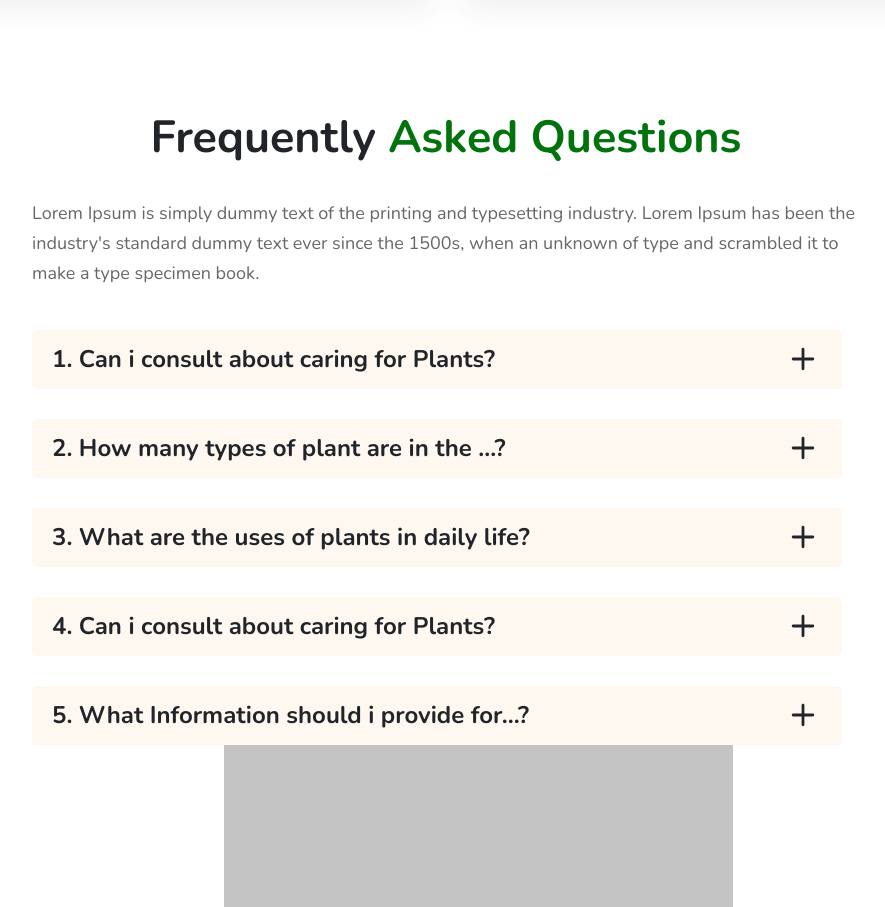
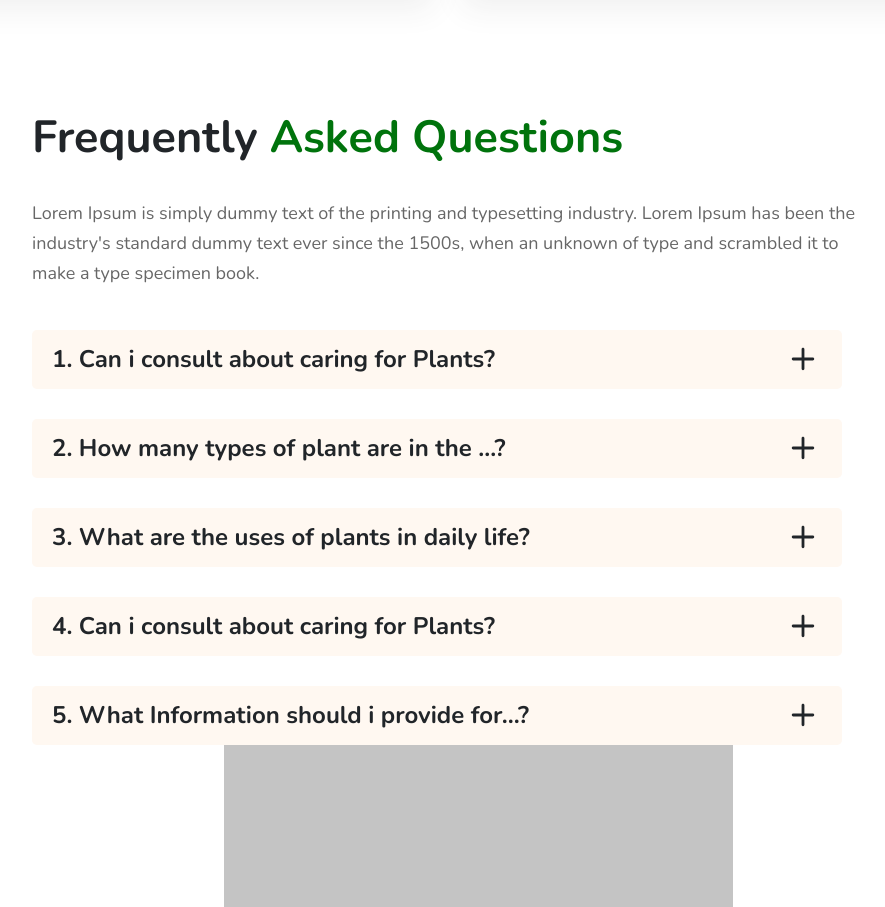
Before and after one commit to FluffyClaws/Plants-project, a plain HTML site: page index.html in a window 1280 px wide. Shown: the part 6291-7198 px from the top of the page, without its empty margins (194-1079 px from the left). Drawn offline with nearby package versions, Linux system fonts and the light colour scheme.

Commit message:
faq fixes

```diff
--- a/_main.scss
+++ b/_main.scss
@@ -877,9 +877,13 @@
 
 .faq {
   display: flex;
+  flex-direction: column;
 }
 
 .faq-head {
+  display: flex;
+  flex-wrap: wrap;
+  justify-content: center;
   font-family: "Nunito";
   font-style: normal;
   font-weight: 700;
@@ -1562,7 +1566,6 @@
 
   .faq-wrapper {
     margin-top: 157px;
-    // justify-content: flex-start;
   }
 
   .faq {
@@ -1572,6 +1575,7 @@
   }
 
   .faq-head {
+    justify-content: flex-start;
     width: 828px;
     font-weight: 800;
     font-size: 45px;
--- a/index.html
+++ b/index.html
@@ -412,7 +412,9 @@
       <div class="faq-wrapper">
         <div class="container">
           <div class="faq">
-            <div class="faq-head">Frequently<span> Asked Questions</span></div>
+            <div class="faq-head">
+              Frequently&nbsp;<span>Asked Questions</span>
+            </div>
             <div class="faq-info">
               Lorem Ipsum is simply dummy text of the printing and typesetting
               industry. Lorem Ipsum has been the industry's standard dummy text
```
Also changed, not shown: style.css, 1 other file.
